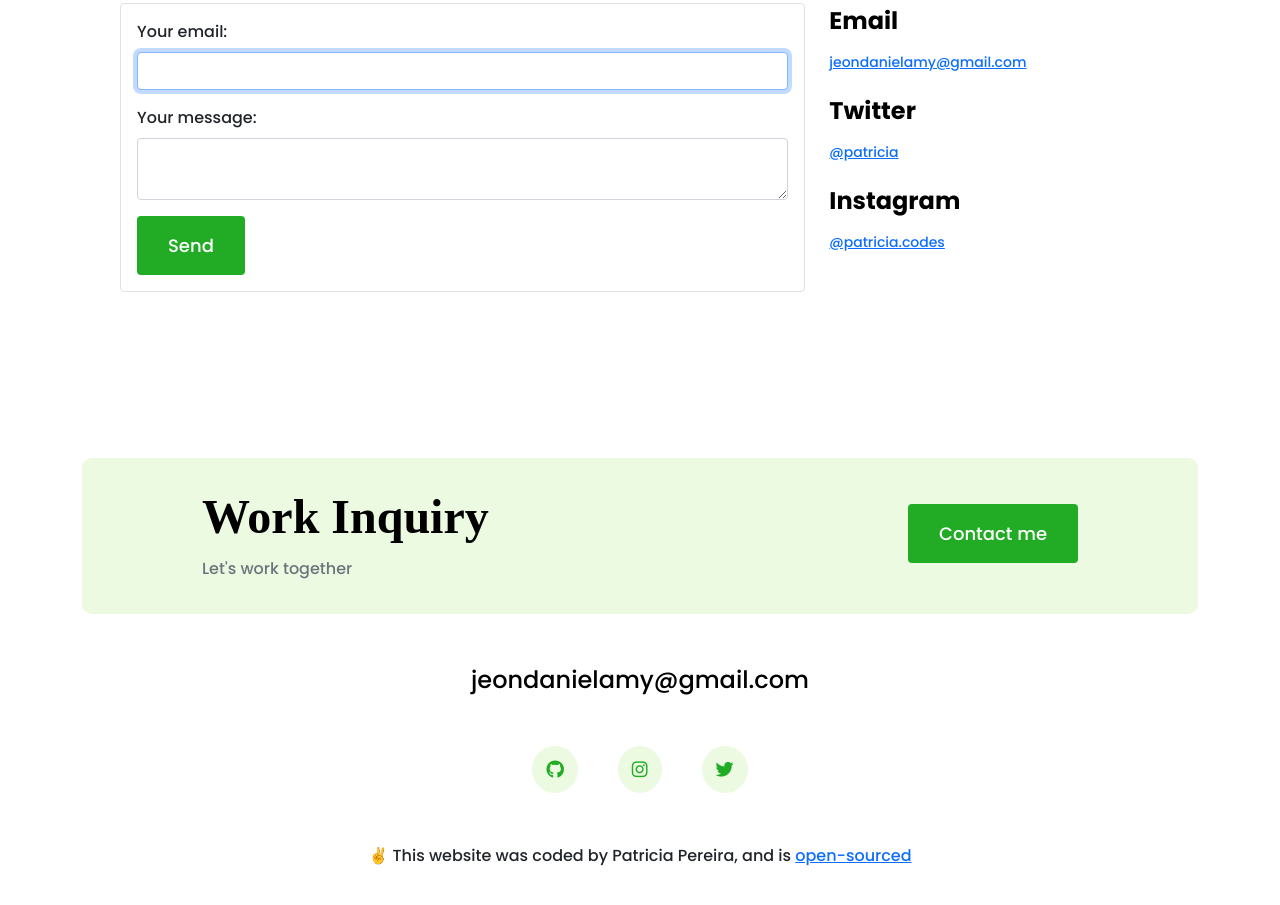
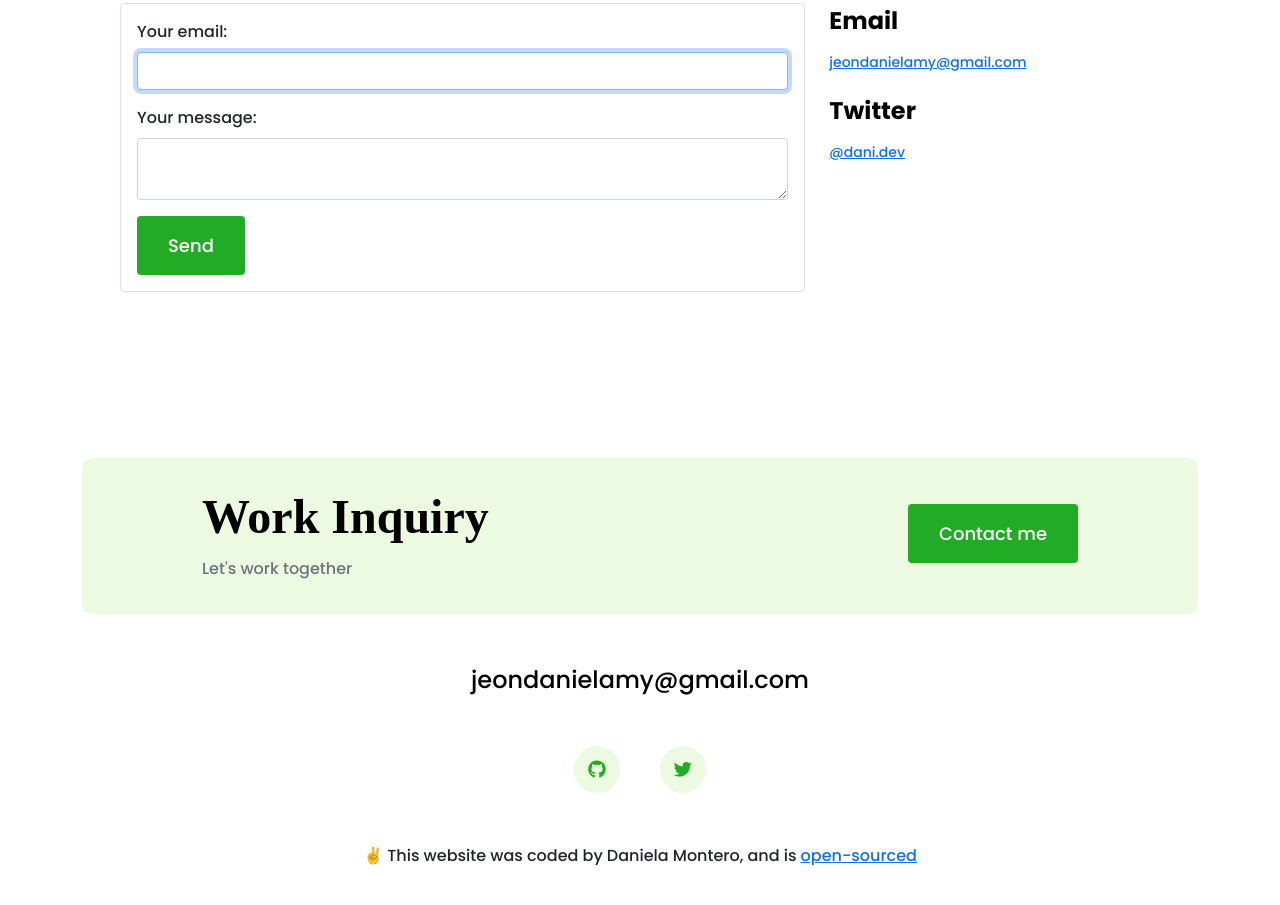
Before and after one commit to DanielaMontero08/portfolio-project, a plain HTML site: page contact.html in a window 1280 px wide. Shown: the part 297-1202 px from the top of the page. Drawn offline with nearby package versions, Linux system fonts and the light colour scheme.

Commit message:
updated information

```diff
--- a/contact.html
+++ b/contact.html
@@ -102,17 +102,8 @@
             </p>
             <h3>Twitter</h3>
             <p>
-              <a href="https://www.twitter.com/patricia" target="_blank">
-                @patricia
-              </a>
-            </p>
-            <h3>Instagram</h3>
-            <p>
-              <a
-                href="https://www.instagram.com/patricia.codes"
-                target="_blank"
-              >
-                @patricia.codes
+              <a href="https://www.twitter.com/whos_danidev" target="_blank">
+                @dani.dev
               </a>
             </p>
           </div>
@@ -146,21 +137,14 @@
       </div>
       <div class="social-links d-flex justify-content-center">
         <a
-          href="https://www.github.com/patricia"
+          href="https://www.github.com/DanielaMontero08"
           target="_blank"
           title="GitHub Profile"
         >
           <i class="fab fa-github"></i>
         </a>
         <a
-          href="https://www.instragram.com/patricia"
-          target="_blank"
-          title="instragram Profile"
-        >
-          <i class="fab fa-instagram"></i>
-        </a>
-        <a
-          href="https://www.twitter.com/patricia"
+          href="https://www.twitter.com/whos_danidev"
           target="_blank"
           title="Twitter Profile"
         >
@@ -168,9 +152,9 @@
         </a>
       </div>
       <p class="text-center mt-5">
-        ✌️ This website was coded by Patricia Pereira, and is
+        ✌️ This website was coded by Daniela Montero, and is
         <a
-          href="https://github.com/matthieua/portfolio-project"
+          href="https://github.com/DanielaMontero08/portfolio-project"
           target="_blank"
         >
           open-sourced
```
Also changed, not shown: about.html (+1 -17 lines), work.html (+2 -18 lines).
